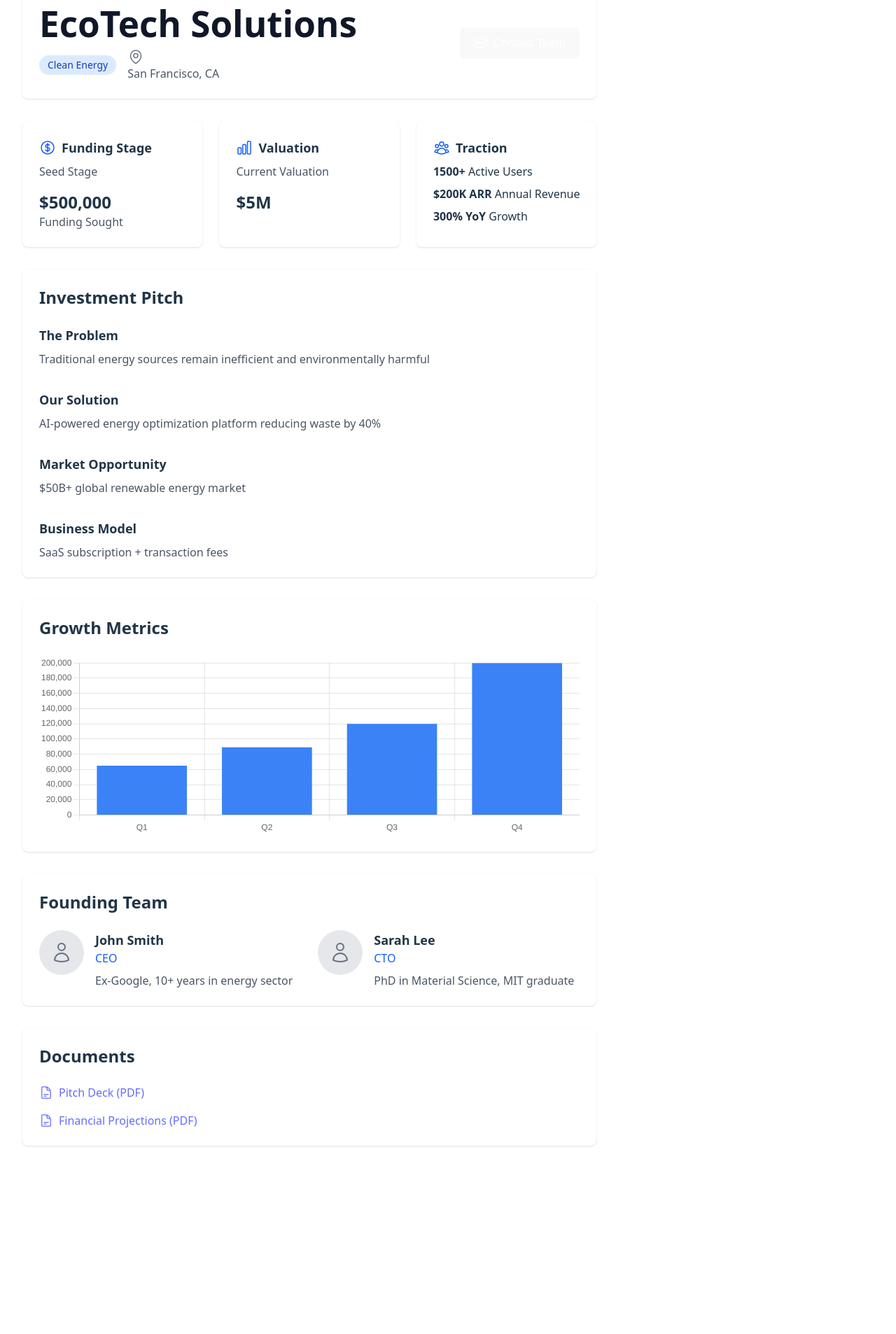
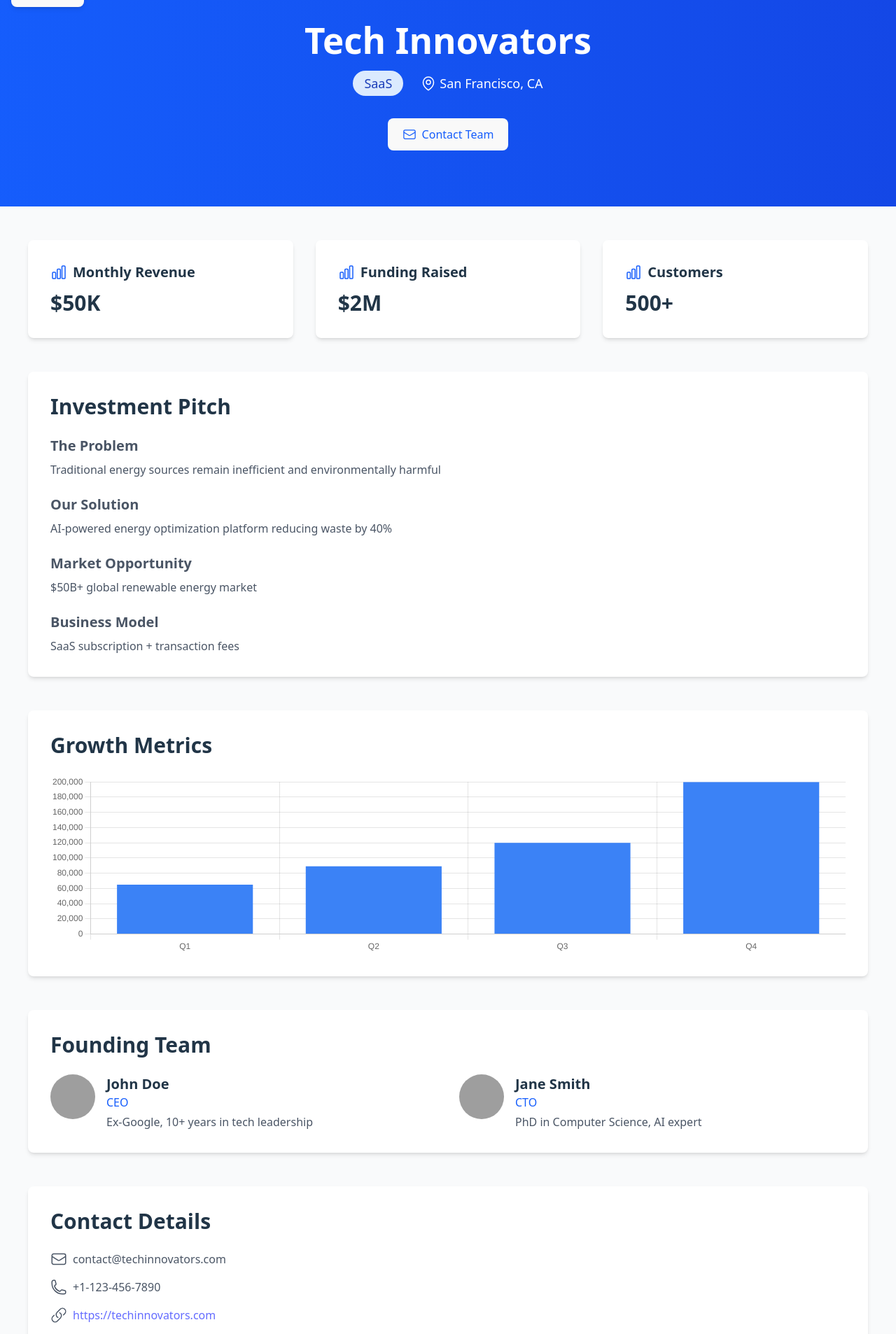
Before and after one commit to abhishek-3078/investhub, a React (Vite) app in the folder frontend/: page /startup-profile in a window 1280 px wide. Shown: the part 51-1957 px from the top of the page at 70% size. Before the commit the page ends 1720 px from the top, so only its background shows below. Built offline with nearby package versions, Linux system fonts and the light colour scheme; grey boxes are pictures that could not be loaded.

Commit message:
add routes

```diff
--- a/frontend/src/pages/LoginInvestor.jsx
+++ b/frontend/src/pages/LoginInvestor.jsx
@@ -16,7 +16,7 @@ const LoginInvestor = () => {
       const res = await axios.post("http://localhost:5000/api/login/investor", formData);
       localStorage.setItem("token", res.data.token);
       alert("Login Successful");
-      navigate("/");
+      navigate("/investor-profile");
     } catch (error) {
       alert(error.response?.data?.message || "Login Failed");
     }
--- a/frontend/src/pages/LoginStartup.jsx
+++ b/frontend/src/pages/LoginStartup.jsx
@@ -16,7 +16,7 @@ const LoginStartup = () => {
       const res = await axios.post("http://localhost:5000/api/login/startup", formData);
       localStorage.setItem("token", res.data.token);
       alert("Login Successful");
-      navigate("/");
+      navigate("/startup-profile");
     } catch (error) {
       alert(error.response?.data?.message || "Login Failed");
     }
--- a/frontend/src/pages/StartupProfile.jsx
+++ b/frontend/src/pages/StartupProfile.jsx
@@ -1,43 +1,81 @@
-import { useState } from 'react';
-import { MapPinIcon } from "@heroicons/react/24/outline";
-import { UserIcon } from "@heroicons/react/24/outline";
-
-import { ChartBarIcon, UserGroupIcon, CurrencyDollarIcon, DocumentTextIcon, LinkIcon, EnvelopeIcon } from '@heroicons/react/24/outline';
+import { useState, useEffect } from 'react';
+import { useParams } from 'react-router-dom'; // Assuming you're using React Router
+import {
+  ArrowLeftIcon,
+  EnvelopeIcon,
+  PhoneIcon,
+  LinkIcon,
+  MapPinIcon,
+  ChartBarIcon,
+  UserGroupIcon,
+  DocumentTextIcon,
+} from '@heroicons/react/24/outline';
 import { Chart as ChartJS, CategoryScale, LinearScale, BarElement } from 'chart.js';
 import { Bar } from 'react-chartjs-2';
+import { motion, AnimatePresence } from 'framer-motion';
 
 ChartJS.register(CategoryScale, LinearScale, BarElement);
 
-export default function StartupProfile() {
-  const [activeTab, setActiveTab] = useState('overview');
+export default function StartupDetails() {
+  const { id } = useParams(); // Get the startup ID from the URL
+  const [loading, setLoading] = useState(true);
+  const [error, setError] = useState(null);
+  const [startupData, setStartupData] = useState(null);
 
-  // Sample data - replace with real data from your backend
-  const startupData = {
-    name: "EcoTech Solutions",
-    industry: "Clean Energy",
+  // Simulate dynamic data fetching (replace with your actual API call)
+  useEffect(() => {
+    setTimeout(() => {
+      setStartupData({
+        id: id,
+        name: "Tech Innovators",
+        tagline: "Revolutionizing the tech industry",
+        logo: "https://source.unsplash.com/160x160/?startup,logo",
+        industry: "SaaS",
+        stage: "Series A",
         location: "San Francisco, CA",
-    stage: "Seed Stage",
-    fundingSought: "$500,000",
-    valuation: "$5M",
+        description:
+          "Tech Innovators is a cutting-edge SaaS company providing innovative solutions for businesses to streamline their operations. Our platform leverages AI and machine learning to deliver actionable insights and improve efficiency.",
+        contact: {
+          email: "contact@techinnovators.com",
+          phone: "+1-123-456-7890",
+          website: "https://techinnovators.com",
+          linkedin: "https://linkedin.com/company/techinnovators"
+        },
+        pitchDeck: "https://example.com/pitch-deck.pdf",
+        metrics: [
+          { label: "Monthly Revenue", value: "$50K" },
+          { label: "Funding Raised", value: "$2M" },
+          { label: "Customers", value: "500+" }
+        ],
         team: [
-      { name: "John Smith", role: "CEO", bio: "Ex-Google, 10+ years in energy sector" },
-      { name: "Sarah Lee", role: "CTO", bio: "PhD in Material Science, MIT graduate" }
+          {
+            name: "John Doe",
+            role: "CEO",
+            avatar: "https://source.unsplash.com/80x80/?person,ceo",
+            bio: "Ex-Google, 10+ years in tech leadership"
+          },
+          {
+            name: "Jane Smith",
+            role: "CTO",
+            avatar: "https://source.unsplash.com/80x80/?person,cto",
+            bio: "PhD in Computer Science, AI expert"
+          }
         ],
-    problemStatement: "Traditional energy sources remain inefficient and environmentally harmful",
-    solution: "AI-powered energy optimization platform reducing waste by 40%",
-    marketSize: "$50B+ global renewable energy market",
-    businessModel: "SaaS subscription + transaction fees",
         traction: {
           users: "1500+",
           revenue: "$200K ARR",
           growth: "300% YoY"
         },
-    documents: {
-      pitchDeck: "/documents/pitch.pdf",
-      financials: "/documents/financials.pdf"
-    }
-  };
+        problemStatement: "Traditional energy sources remain inefficient and environmentally harmful",
+        solution: "AI-powered energy optimization platform reducing waste by 40%",
+        marketSize: "$50B+ global renewable energy market",
+        businessModel: "SaaS subscription + transaction fees"
+      });
+      setLoading(false);
+    }, 1000); // Simulate 1 second loading
+  }, [id]);
 
+  // Sample chart data for Growth Metrics
   const chartData = {
     labels: ['Q1', 'Q2', 'Q3', 'Q4'],
     datasets: [{
@@ -47,134 +85,235 @@ export default function StartupProfile() {
     }]
   };
 
+  // Scroll function to Contact Details section
+  const scrollToContact = () => {
+    const contactSection = document.getElementById("contact-details");
+    if (contactSection) {
+      contactSection.scrollIntoView({ behavior: "smooth" });
+    }
+  };
+
+  if (loading) {
     return (
-    <div className="max-w-7xl mx-auto px-4 sm:px-6 lg:px-8 py-8">
+      <div className="min-h-screen w-screen flex items-center justify-center bg-gray-50 dark:bg-gray-900">
+        <div className="animate-spin rounded-full h-12 w-12 border-4 border-blue-500 border-t-transparent"></div>
+      </div>
+    );
+  }
+
+  if (error) {
+    return (
+      <div className="min-h-screen w-screen flex items-center justify-center bg-gray-50 dark:bg-gray-900">
+        <p className="text-red-500 text-xl">{error}</p>
+      </div>
+    );
+  }
+
+  return (
+    <motion.div
+      initial={{ opacity: 0 }}
+      animate={{ opacity: 1 }}
+      transition={{ duration: 0.5 }}
+      className="min-h-screen w-screen bg-gray-50 dark:bg-gray-900"
+    >
+      {/* Back Button */}
+      <motion.button
+        whileHover={{ scale: 1.05 }}
+        whileTap={{ scale: 0.95 }}
+        onClick={() => window.history.back()}
+        className="fixed top-4 left-4 z-50 flex items-center text-blue-600 dark:text-blue-400 bg-white dark:bg-gray-800 p-2 rounded-lg shadow-md"
+      >
+        <ArrowLeftIcon className="h-5 w-5 mr-2" />
+        Back
+      </motion.button>
+
       {/* Header Section */}
-      <div className="bg-white rounded-lg shadow-sm p-6 mb-8">
-        <div className="flex items-center justify-between">
-          <div>
-            <h1 className="text-3xl font-bold text-gray-900">{startupData.name}</h1>
-            <div className="mt-2 flex items-center space-x-4">
-              <span className="bg-blue-100 text-blue-800 px-3 py-1 rounded-full text-sm">
+      <motion.section
+        initial={{ opacity: 0, y: -20 }}
+        animate={{ opacity: 1, y: 0 }}
+        transition={{ duration: 0.6 }}
+        className="bg-gradient-to-r from-blue-600 to-blue-700 dark:from-blue-700 dark:to-blue-800 py-20"
+      >
+        <div className="max-w-7xl mx-auto px-6 sm:px-8 lg:px-10 text-center">
+          <h1 className="text-5xl md:text-7xl font-bold text-white">{startupData.name}</h1>
+          <div className="mt-4 flex items-center justify-center space-x-6">
+            <span className="bg-blue-100 text-blue-800 px-4 py-1 rounded-full text-lg">
               {startupData.industry}
             </span>
-              <span className="text-gray-600">
-              <MapPinIcon className="w-6 h-6 text-gray-500" />
+            <span className="flex items-center text-white text-lg">
+              <MapPinIcon className="w-6 h-6 mr-1" />
               {startupData.location}
             </span>
           </div>
-          </div>
-          <button className="bg-blue-600 text-white px-6 py-2 rounded-lg hover:bg-blue-700 flex items-center">
-            <EnvelopeIcon className="h-5 w-5 mr-2" />
+          <div className="mt-8">
+            <button
+              onClick={scrollToContact}  // Scroll to the Contact Details section
+              className="bg-white text-blue-600 px-8 py-3 rounded-lg font-semibold hover:bg-gray-100 transition transform hover:scale-105 inline-flex items-center"
+            >
+              <EnvelopeIcon className="w-5 h-5 mr-2" />
               Contact Team
             </button>
           </div>
         </div>
+      </motion.section>
 
+      {/* Main Content */}
+      <div className="max-w-7xl mx-auto px-6 sm:px-8 lg:px-10 py-12 space-y-12">
         {/* Key Metrics */}
-      <div className="grid md:grid-cols-3 gap-6 mb-8">
-        <div className="bg-white p-6 rounded-lg shadow-sm">
-          <div className="flex items-center mb-2">
-            <CurrencyDollarIcon className="h-6 w-6 text-blue-600 mr-2" />
-            <h3 className="text-lg font-semibold">Funding Stage</h3>
+        <motion.div
+          initial={{ opacity: 0, y: 20 }}
+          animate={{ opacity: 1, y: 0 }}
+          transition={{ duration: 0.6 }}
+          className="grid md:grid-cols-3 gap-8"
+        >
+          {startupData.metrics.map((metric, index) => (
+            <motion.div
+              key={index}
+              whileHover={{ scale: 1.05 }}
+              className="bg-white dark:bg-gray-800 p-8 rounded-lg shadow-md"
+            >
+              <div className="flex items-center mb-3">
+                <ChartBarIcon className="w-6 h-6 text-blue-600 mr-2" />
+                <h3 className="text-xl font-semibold">{metric.label}</h3>
               </div>
-          <p className="text-gray-600">{startupData.stage}</p>
-          <div className="mt-4">
-            <p className="text-2xl font-bold">{startupData.fundingSought}</p>
-            <p className="text-gray-600">Funding Sought</p>
+              <p className="text-3xl font-bold">{metric.value}</p>
+            </motion.div>
+          ))}
+        </motion.div>
+
+        {/* Investment Pitch Section */}
+        <motion.div
+          initial={{ opacity: 0, y: 20 }}
+          animate={{ opacity: 1, y: 0 }}
+          transition={{ duration: 0.6, delay: 0.2 }}
+          className="bg-white dark:bg-gray-800 rounded-lg shadow-md p-8"
+        >
+          <h2 className="text-3xl font-bold mb-6">Investment Pitch</h2>
+          <div className="space-y-6 text-gray-600 dark:text-gray-300">
+            <div>
+              <h3 className="text-xl font-semibold mb-2">The Problem</h3>
+              <p>{startupData.problemStatement}</p>
+            </div>
+            <div>
+              <h3 className="text-xl font-semibold mb-2">Our Solution</h3>
+              <p>{startupData.solution}</p>
+            </div>
+            <div>
+              <h3 className="text-xl font-semibold mb-2">Market Opportunity</h3>
+              <p>{startupData.marketSize}</p>
+            </div>
+            <div>
+              <h3 className="text-xl font-semibold mb-2">Business Model</h3>
+              <p>{startupData.businessModel}</p>
             </div>
           </div>
+        </motion.div>
 
-        <div className="bg-white p-6 rounded-lg shadow-sm">
-          <div className="flex items-center mb-2">
-            <ChartBarIcon className="h-6 w-6 text-blue-600 mr-2" />
-            <h3 className="text-lg font-semibold">Valuation</h3>
-          </div>
-          <p className="text-gray-600">Current Valuation</p>
-          <p className="text-2xl font-bold mt-4">{startupData.valuation}</p>
-        </div>
-
-        <div className="bg-white p-6 rounded-lg shadow-sm">
-          <div className="flex items-center mb-2">
-            <UserGroupIcon className="h-6 w-6 text-blue-600 mr-2" />
-            <h3 className="text-lg font-semibold">Traction</h3>
-          </div>
-          <div className="space-y-2">
-            <p><span className="font-semibold">{startupData.traction.users}</span> Active Users</p>
-            <p><span className="font-semibold">{startupData.traction.revenue}</span> Annual Revenue</p>
-            <p><span className="font-semibold">{startupData.traction.growth}</span> Growth</p>
-          </div>
-        </div>
-      </div>
-
-      {/* Pitch Section */}
-      <div className="bg-white rounded-lg shadow-sm p-6 mb-8">
-        <h2 className="text-2xl font-bold mb-6">Investment Pitch</h2>
-
-        <div className="space-y-8">
-          <div>
-            <h3 className="text-lg font-semibold mb-2">The Problem</h3>
-            <p className="text-gray-600">{startupData.problemStatement}</p>
-          </div>
-
-          <div>
-            <h3 className="text-lg font-semibold mb-2">Our Solution</h3>
-            <p className="text-gray-600">{startupData.solution}</p>
-          </div>
-
-          <div>
-            <h3 className="text-lg font-semibold mb-2">Market Opportunity</h3>
-            <p className="text-gray-600">{startupData.marketSize}</p>
-          </div>
-
-          <div>
-            <h3 className="text-lg font-semibold mb-2">Business Model</h3>
-            <p className="text-gray-600">{startupData.businessModel}</p>
-          </div>
-        </div>
-      </div>
-
-      {/* Traction Chart */}
-      <div className="bg-white rounded-lg shadow-sm p-6 mb-8">
-        <h2 className="text-2xl font-bold mb-6">Growth Metrics</h2>
+        {/* Growth Metrics Chart */}
+        <motion.div
+          initial={{ opacity: 0, y: 20 }}
+          animate={{ opacity: 1, y: 0 }}
+          transition={{ duration: 0.6, delay: 0.3 }}
+          className="bg-white dark:bg-gray-800 rounded-lg shadow-md p-8"
+        >
+          <h2 className="text-3xl font-bold mb-6">Growth Metrics</h2>
           <div className="h-64">
             <Bar data={chartData} options={{ responsive: true, maintainAspectRatio: false }} />
           </div>
+        </motion.div>
+
+        {/* Founding Team */}
+        <motion.div
+          initial={{ opacity: 0, y: 20 }}
+          animate={{ opacity: 1, y: 0 }}
+          transition={{ duration: 0.6, delay: 0.4 }}
+          className="bg-white dark:bg-gray-800 rounded-lg shadow-md p-8"
+        >
+          <h2 className="text-3xl font-bold mb-6">Founding Team</h2>
+          <div className="grid md:grid-cols-2 gap-8">
+            {startupData.team.map((member, index) => (
+              <motion.div
+                key={index}
+                whileHover={{ scale: 1.02 }}
+                className="flex items-start space-x-4"
+              >
+                <img
+                  src={member.avatar}
+                  alt={member.name}
+                  className="w-16 h-16 rounded-full object-cover"
+                />
+                <div>
+                  <h3 className="text-xl font-semibold">{member.name}</h3>
+                  <p className="text-blue-600 mb-1">{member.role}</p>
+                  <p className="text-gray-600 dark:text-gray-300">{member.bio}</p>
                 </div>
-
-      {/* Team Section */}
-      <div className="bg-white rounded-lg shadow-sm p-6 mb-8">
-        <h2 className="text-2xl font-bold mb-6">Founding Team</h2>
-        <div className="grid md:grid-cols-2 gap-6">
-          {startupData.team.map((member, index) => (
-            <div key={index} className="flex items-start space-x-4">
-              <div className="h-16 w-16 rounded-full bg-gray-200 flex items-center justify-center">
-                <UserIcon className="h-8 w-8 text-gray-500" />
-              </div>
-              <div>
-                <h3 className="text-lg font-semibold">{member.name}</h3>
-                <p className="text-blue-600 mb-2">{member.role}</p>
-                <p className="text-gray-600">{member.bio}</p>
-              </div>
-            </div>
+              </motion.div>
             ))}
           </div>
+        </motion.div>
+
+        {/* Contact Details Section */}
+        <motion.div
+          id="contact-details"
+          initial={{ opacity: 0, y: 20 }}
+          animate={{ opacity: 1, y: 0 }}
+          transition={{ duration: 0.6, delay: 0.45 }}
+          className="bg-white dark:bg-gray-800 rounded-lg shadow-md p-8"
+        >
+          <h2 className="text-3xl font-bold mb-6">Contact Details</h2>
+          <div className="space-y-4 text-gray-600 dark:text-gray-300">
+            <div className="flex items-center">
+              <EnvelopeIcon className="w-6 h-6 mr-2" />
+              <span>{startupData.contact.email}</span>
             </div>
-
-      {/* Documents Section */}
-      <div className="bg-white rounded-lg shadow-sm p-6">
-        <h2 className="text-2xl font-bold mb-6">Documents</h2>
-        <div className="space-y-4">
-          <a href={startupData.documents.pitchDeck} className="flex items-center text-blue-600 hover:text-blue-800">
-            <DocumentTextIcon className="h-5 w-5 mr-2" />
-            Pitch Deck (PDF)
+            <div className="flex items-center">
+              <PhoneIcon className="w-6 h-6 mr-2" />
+              <span>{startupData.contact.phone}</span>
+            </div>
+            <div className="flex items-center">
+              <LinkIcon className="w-6 h-6 mr-2" />
+              <a
+                href={startupData.contact.website}
+                target="_blank"
+                rel="noopener noreferrer"
+                className="hover:underline"
+              >
+                {startupData.contact.website}
               </a>
-          <a href={startupData.documents.financials} className="flex items-center text-blue-600 hover:text-blue-800">
-            <DocumentTextIcon className="h-5 w-5 mr-2" />
-            Financial Projections (PDF)
+            </div>
+            <div className="flex items-center">
+              <LinkIcon className="w-6 h-6 mr-2" />
+              <a
+                href={startupData.contact.linkedin}
+                target="_blank"
+                rel="noopener noreferrer"
+                className="hover:underline"
+              >
+                {startupData.contact.linkedin}
               </a>
             </div>
           </div>
+        </motion.div>
+
+        {/* Documents Section */}
+        <motion.div
+          initial={{ opacity: 0, y: 20 }}
+          animate={{ opacity: 1, y: 0 }}
+          transition={{ duration: 0.6, delay: 0.5 }}
+          className="bg-white dark:bg-gray-800 rounded-lg shadow-md p-8"
+        >
+          <h2 className="text-3xl font-bold mb-6">Documents</h2>
+          <div className="space-y-4">
+            <a
+              href={startupData.pitchDeck}
+              className="flex items-center text-blue-600 hover:text-blue-800 transition-colors duration-200"
+            >
+              <DocumentTextIcon className="w-5 h-5 mr-2" />
+              Pitch Deck (PDF)
+            </a>
           </div>
+        </motion.div>
+      </div>
+    </motion.div>
   );
 }
```
Also changed, not shown: frontend/src/pages/InvestorProfile.jsx (+52 -40 lines), frontend/src/pages/LandingPage.jsx (+143 -18 lines). Lines whose indentation alone changed are shown as unchanged.
